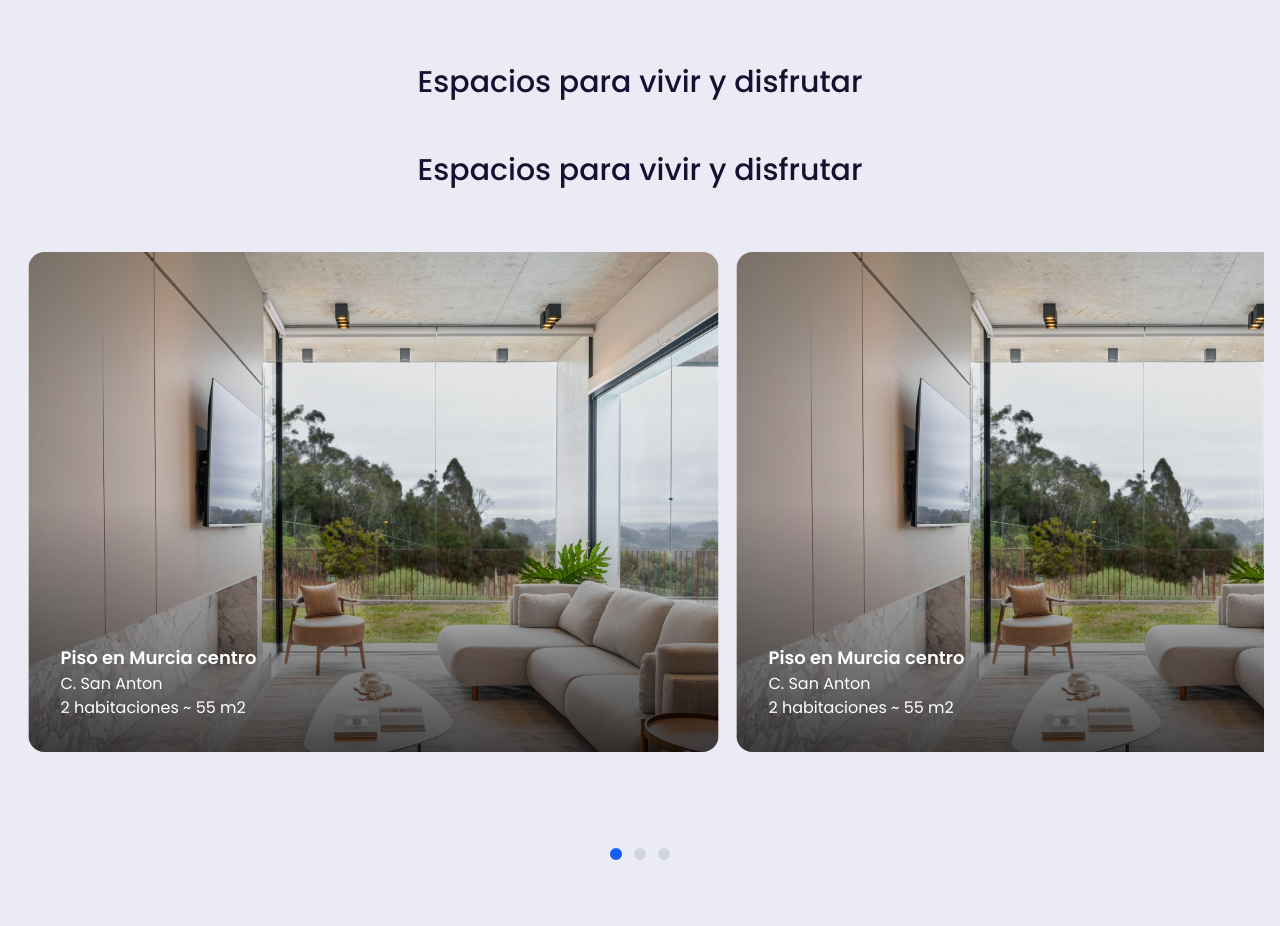
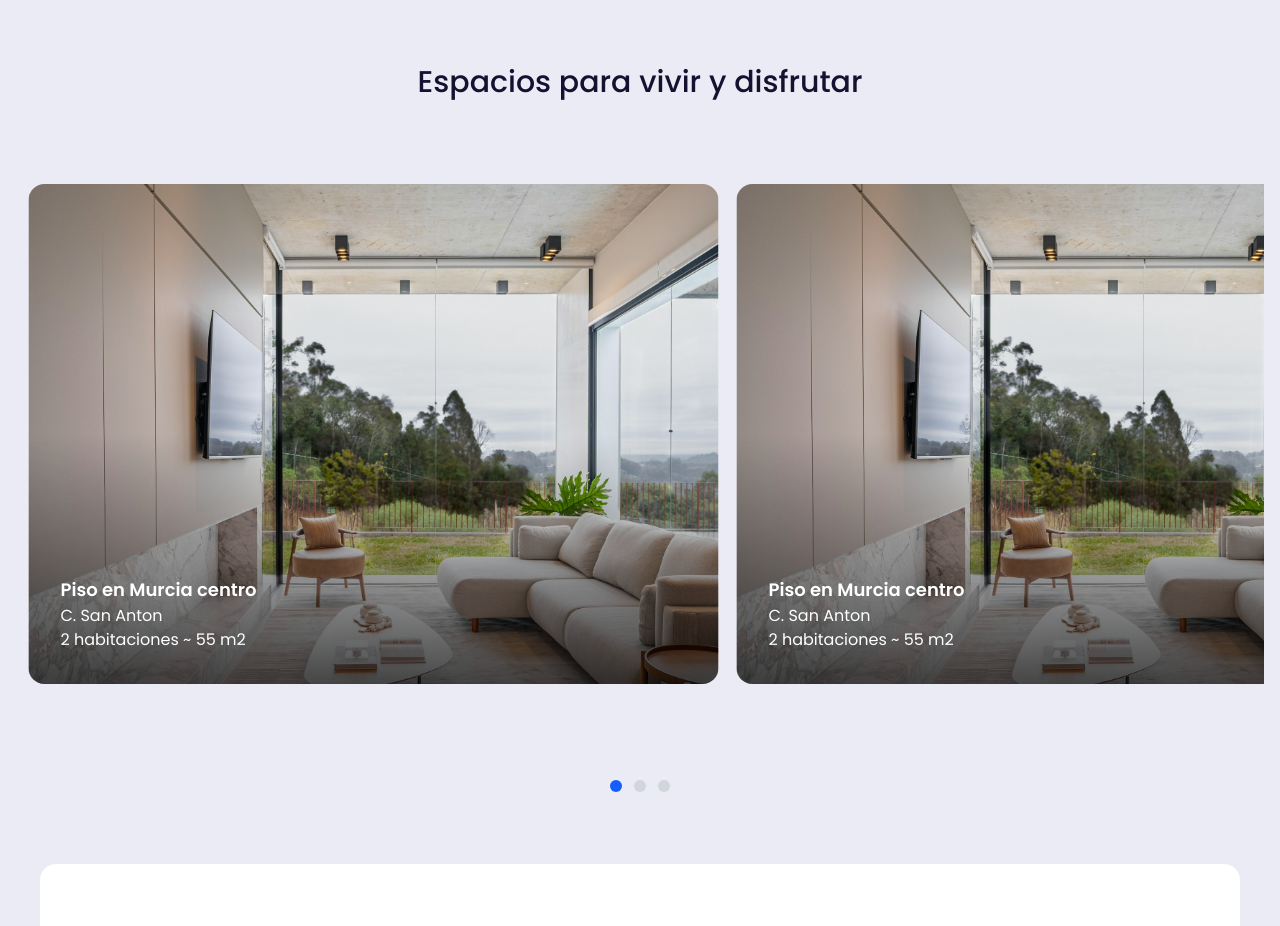
Before and after one commit to pamonge/Mondial, a React (Vite) app: page / in a window 1280 px wide. Shown: the part 2540-3466 px from the top of the page. Built offline with nearby package versions, Linux system fonts and the light colour scheme.

Commit message:
refactor:ya no tiene el titulo incorporado

```diff
--- a/src/components/carousel/CarouselComponent.jsx
+++ b/src/components/carousel/CarouselComponent.jsx
@@ -2,7 +2,8 @@ import React, { useState, useEffect } from 'react'
 import { CardCarouselComponent } from './CardCarouselComponent';
 import dataServices from '../../data/dataServices.js';
 import carouselComponentStyles from '../../styles/carouselStyles/carouselComponentStyles.js';
-import appStyles from '../../styles/appStyles.js';
+//import appStyles from '../../styles/appStyles.js';
+import TitleCarouselComponent from './TitleCarouselComponent.jsx';
 export const CarouselComponent = () => {
     const [currentIndex, setCurrentIndex] = useState(0);
     const [isPaused, setIsPaused] = useState(false);
@@ -37,7 +38,7 @@ export const CarouselComponent = () => {
     return (
 
         <div className={carouselComponentStyles.componentContainer}>
-            <h2 className={appStyles.mainTitle}>Espacios para vivir y disfrutar</h2>
+
             {/* Contenedor principal */}
             <div className={carouselComponentStyles.mainContainer}>
 
```
